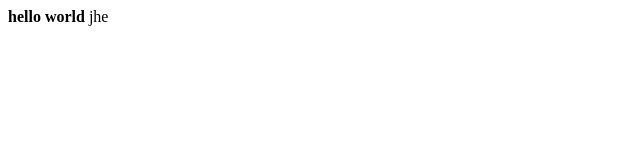
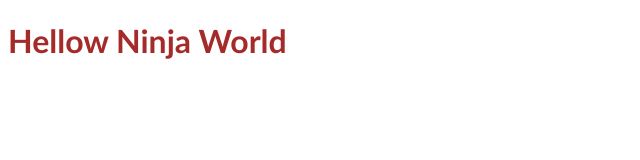
Before and after one commit to Siyam-21/Practice-css, a plain HTML site: page practice.html in a window 1280 px wide. Shown: the whole page, without its empty margins (0-640 px from the left). Drawn offline with Linux system fonts and the light colour scheme.

Commit message:
css basic syntax

```diff
--- a/practice.html
+++ b/practice.html
@@ -4,9 +4,10 @@
     <meta charset="UTF-8">
     <meta name="viewport" content="width=device-width, initial-scale=1.0">
     <title>ami tomi</title>
+    <link rel="stylesheet" href="syle.css">
 </head>
 <body>
-    <b>hello world</b>
-    jhe
+    <h1>Hellow Ninja World</h1>
+
 </body>
 </html>
--- /dev/null
+++ b/syle.css
@@ -0,0 +1,4 @@
+h1{
+    color: brown;
+    font-family: 'Gill Sans', 'Gill Sans MT', Calibri, 'Trebuchet MS', sans-serif;
+}
```
